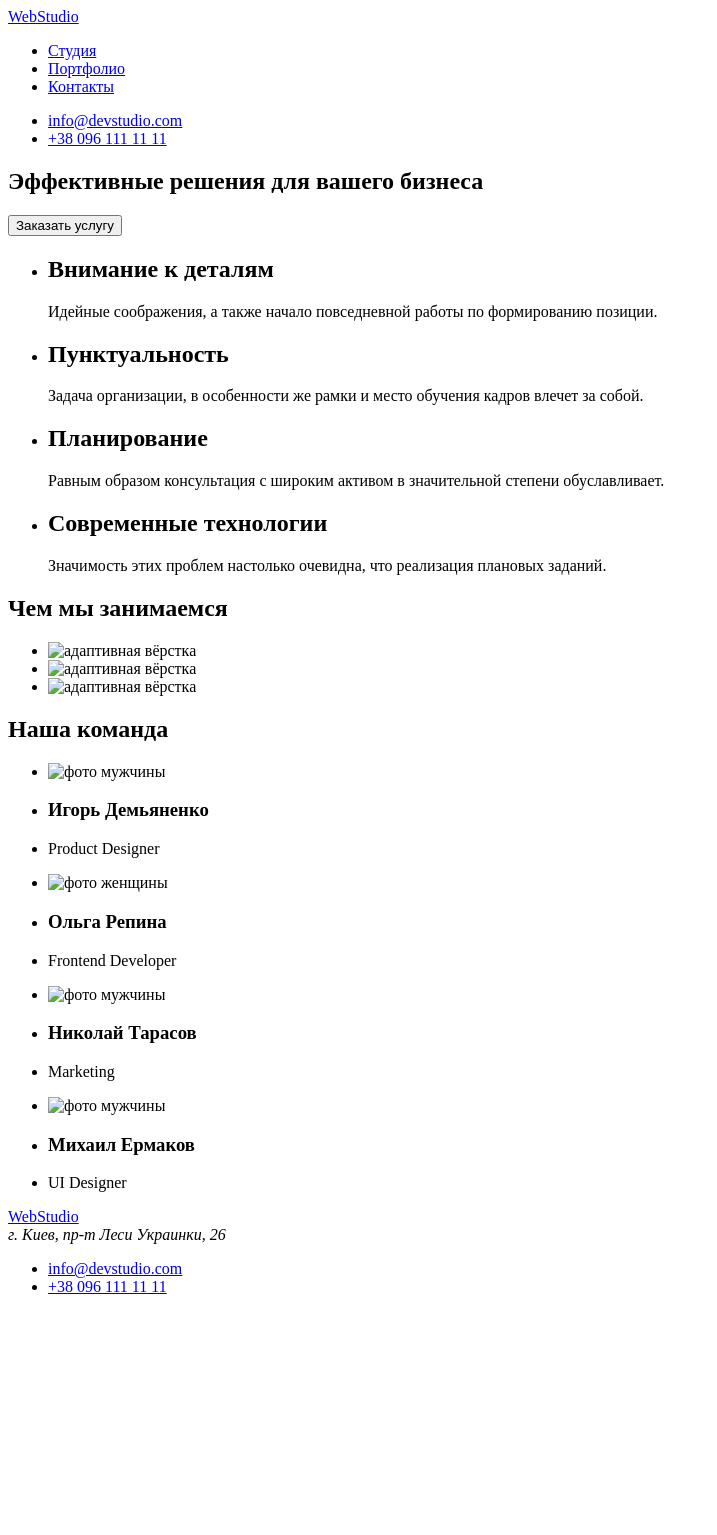
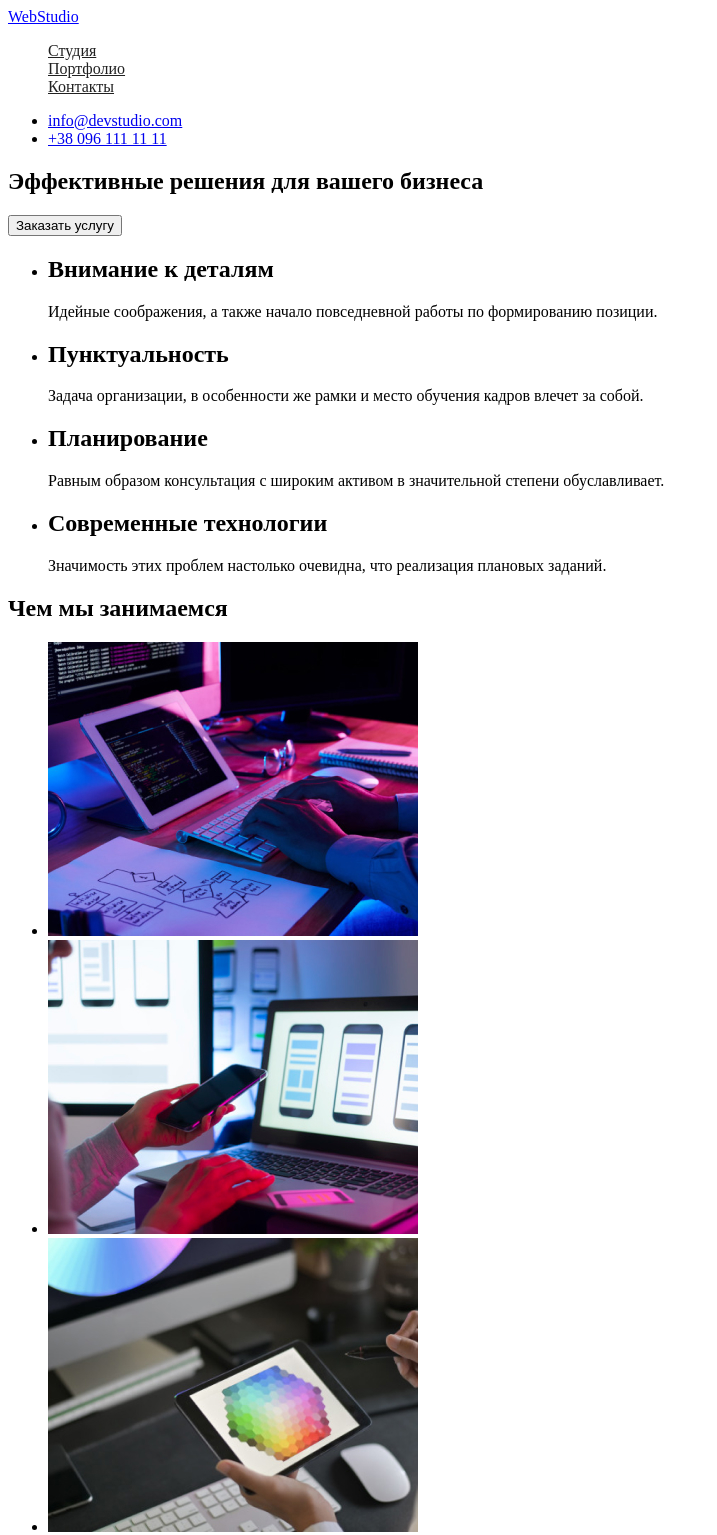
Before and after one commit to master74-29-01/goit-markup-hw-02, a plain HTML site: page index.html in a window 1280 px wide. Shown: the top 1535 px of the page, without its empty margins (0-717 px from the left). Before the commit the page ends 1312 px from the top, so only its background shows below. Drawn offline with Linux system fonts and the light colour scheme.

Commit message:
добавляет класс section для стилизации текска

```diff
--- a/css/styles.css
+++ b/css/styles.css
@@ -1,3 +1,21 @@
+body {
+    background-color: #FFFFFF;
+}
+/*удаляем точки перед списком*/
+.list {
+    list-style: none;
+}
+/*лого надо оформить в два цвета*/
+.logo {
+    color: blue;
+}
+/*site-nave*/
+.site-nave a {
+    color: #212121;
+}.site-nave a:hover, .site-nave :focus {
+    color: #2196F3;
+}
+
 /*цвет основного текста #212121*/
 /*вторичный цвет текста #757575*/
 /*цвет лого WEB #2196F3*/
--- a/index.html
+++ b/index.html
@@ -5,19 +5,20 @@
     <meta http-equiv="X-UA-Compatible" content="IE=edge">
     <meta name="viewport" content="width=device-width, initial-scale=1.0">
     <title>Document</title>
+    <link rel="stylesheet" href="./css/styles.css">
 </head>
 <body>
     <!--Шапка сайта-->
     <header>
         <nav>
-            <a href="/">WebStudio</a>
-                <ul>
+            <a href="/" class="logo">WebStudio</a>
+                <ul class="site-nave list">
                    <li><a href="/">Студия</a></li>
                    <li><a href="/">Портфолио</a></li>
                    <li><a href="/">Контакты</a></li>
                 </ul>
         </nav>
-            <ul>
+            <ul class="contact information-nav">
                <li><a href="/">info@devstudio.com</a></li>
                <li><a href="/">+38 096 111 11 11</a></li>
             </ul>
@@ -30,7 +31,7 @@
             </section>
 
         <!--Наши приемущества-->
-            <section>
+            <section class="section">
                 <ul>
                     <li>
                        <h2>Внимание к деталям</h2>
@@ -51,7 +52,7 @@
                 </ul>
             </section>
         <!--Чем мы занимаемся-->
-            <section>
+            <section class="section">
                 <h2>Чем мы занимаемся</h2>
                 <ul>
                    <li><img src="./images/1.jpg" alt="адаптивная вёрсткa" width="370"></li>
@@ -62,14 +63,14 @@
     <!--Наша команда-->
         <div>
             <h2>Наша команда</h2>
-            <section>
+            <section class="section">
                 <ul>
                    <li><img src="./images/foto1.jpg" alt="фото мужчины" width="270"></li>
                    <li><h3>Игорь Демьяненко</h3></li>
                    <li><p>Product Designer</p></li>
                 </ul>
             </section>
-            <section>
+            <section class="section">
 
                 <ul>
                    <li><img src="./images/foto2.jpg" alt="фото женщины" width="270"></li>
@@ -77,14 +78,14 @@
                    <li><p>Frontend Developer</p></li>
                 </ul>
             </section>
-            <section>
+            <section class="section">
                 <ul>
                    <li><img src="./images/foto3.jpg" alt="фото мужчины" width="270"></li>
                    <li><h3>Николай Тарасов</h3></li>
                    <li><p>Marketing</p></li>
                 </ul>
             </section>
-            <section>
+            <section class="section">
                 <ul>
                    <li><img src="./images/foto4.jpg" alt="фото мужчины" width="270"></li>
                    <li><h3>Михаил Ермаков</h3></li>
```
Also changed, not shown: images/1.jpg (added), images/2.jpg (added), images/3.jpg (added), images/foto1.jpg (added), images/foto2.jpg (added), images/foto3.jpg (added), images/foto4.jpg (added).
